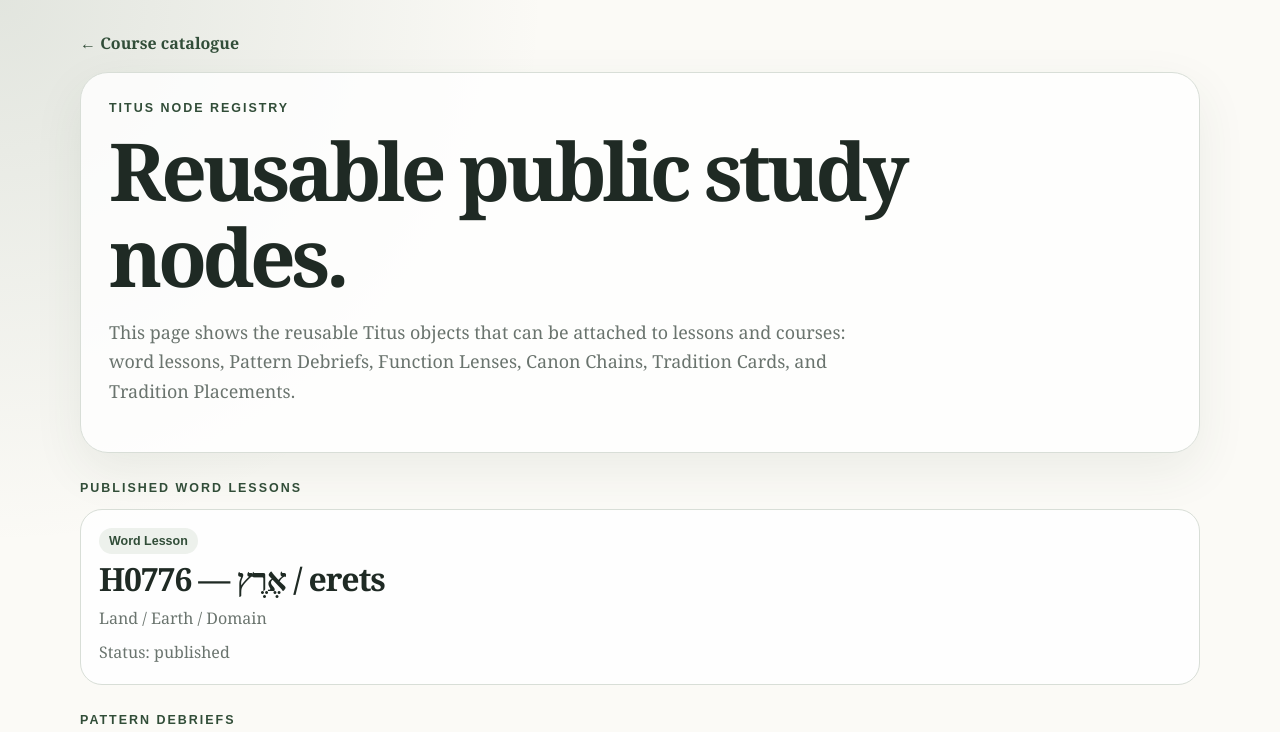
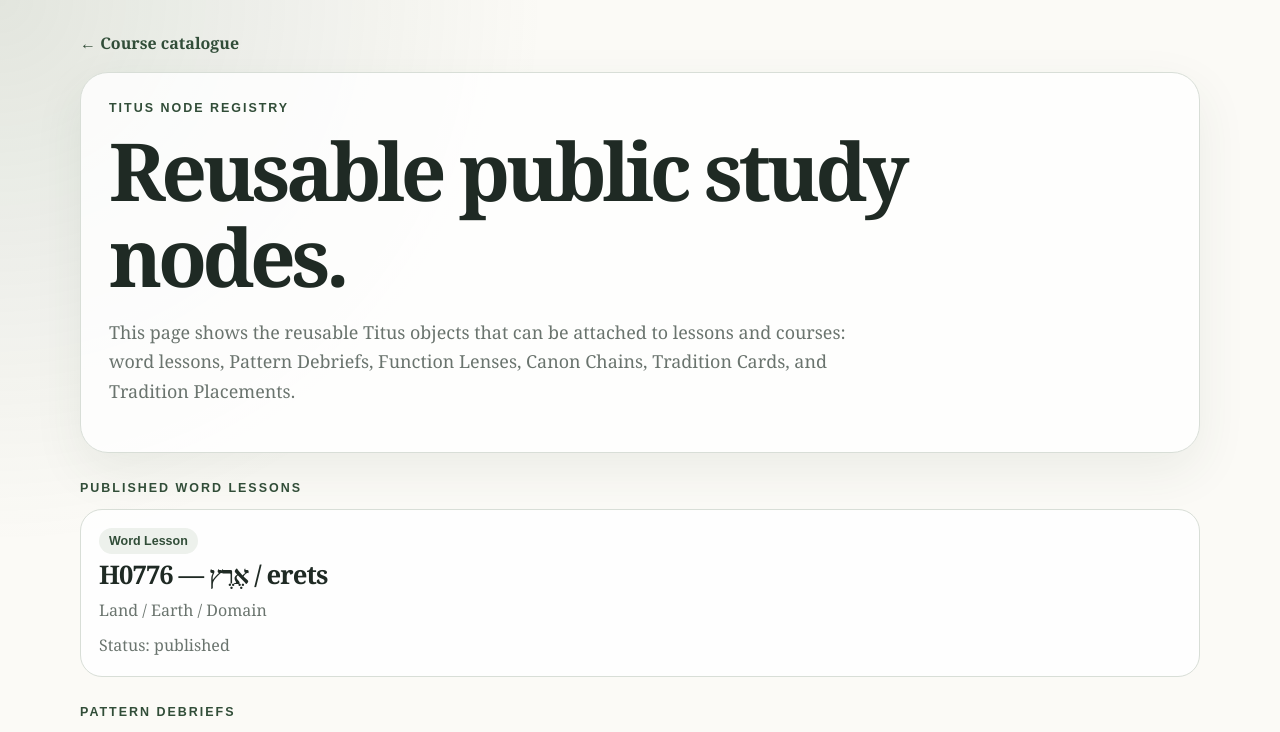
Before and after one commit to optical-lift/titus, a Next.js app: page /registry in a window 1280 px wide. Shown: the top 732 px of the page. Built offline with nearby package versions, Linux system fonts and the light colour scheme.

Commit message:
Fix registry card title overflow

```diff
--- a/app/globals.css
+++ b/app/globals.css
@@ -696,3 +696,38 @@
 .placement-registry-card {
   background: rgba(237, 241, 236, 0.72);
 }
+
+.registry-grid {
+  grid-template-columns: repeat(auto-fit, minmax(min(100%, 340px), 1fr));
+}
+
+.registry-card {
+  overflow: hidden;
+}
+
+.registry-card h2 {
+  font-size: clamp(1.55rem, 2.2vw, 2.25rem);
+  line-height: 1.05;
+  overflow-wrap: anywhere;
+  hyphens: auto;
+}
+
+.registry-card p {
+  overflow-wrap: anywhere;
+}
+
+@media (min-width: 1100px) {
+  .registry-card h2 {
+    font-size: clamp(1.6rem, 1.8vw, 2rem);
+  }
+}
+
+@media (max-width: 760px) {
+  .registry-grid {
+    grid-template-columns: 1fr;
+  }
+
+  .registry-card h2 {
+    font-size: clamp(1.55rem, 8vw, 2.4rem);
+  }
+}
```
